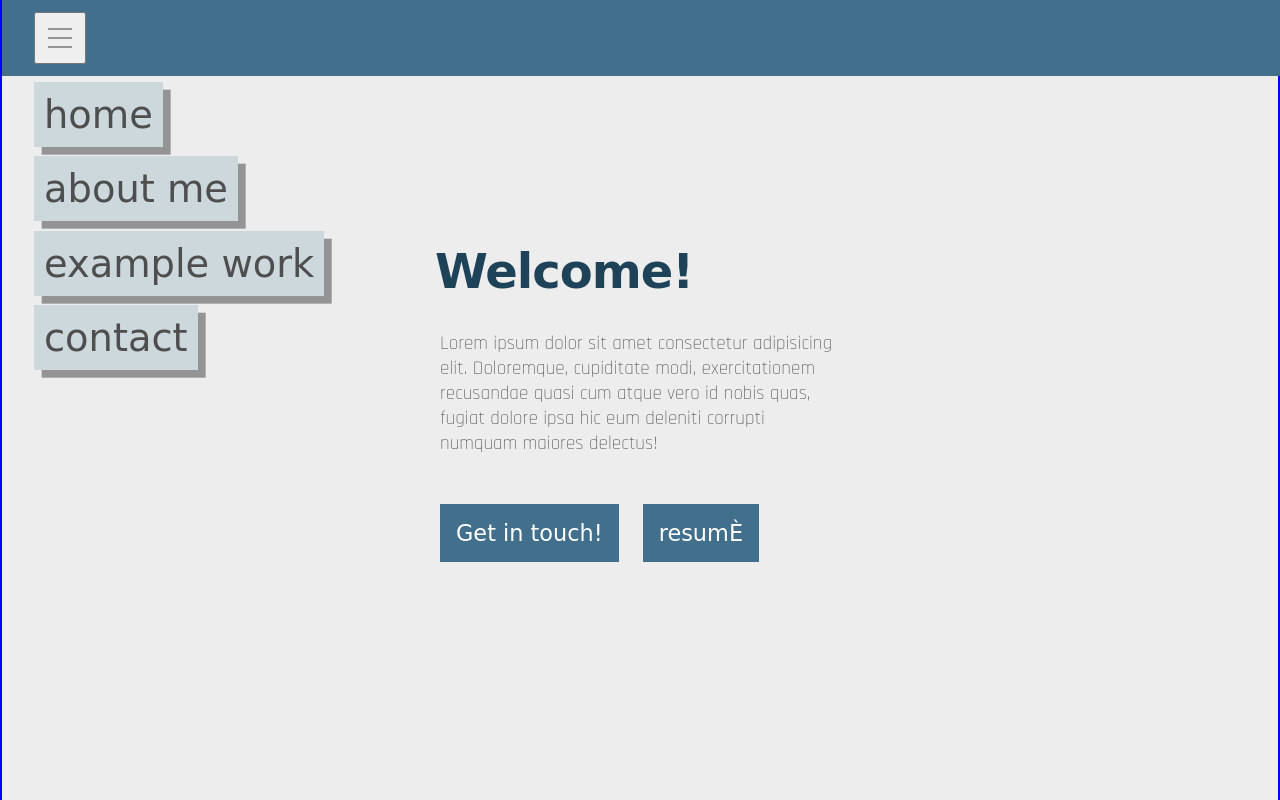
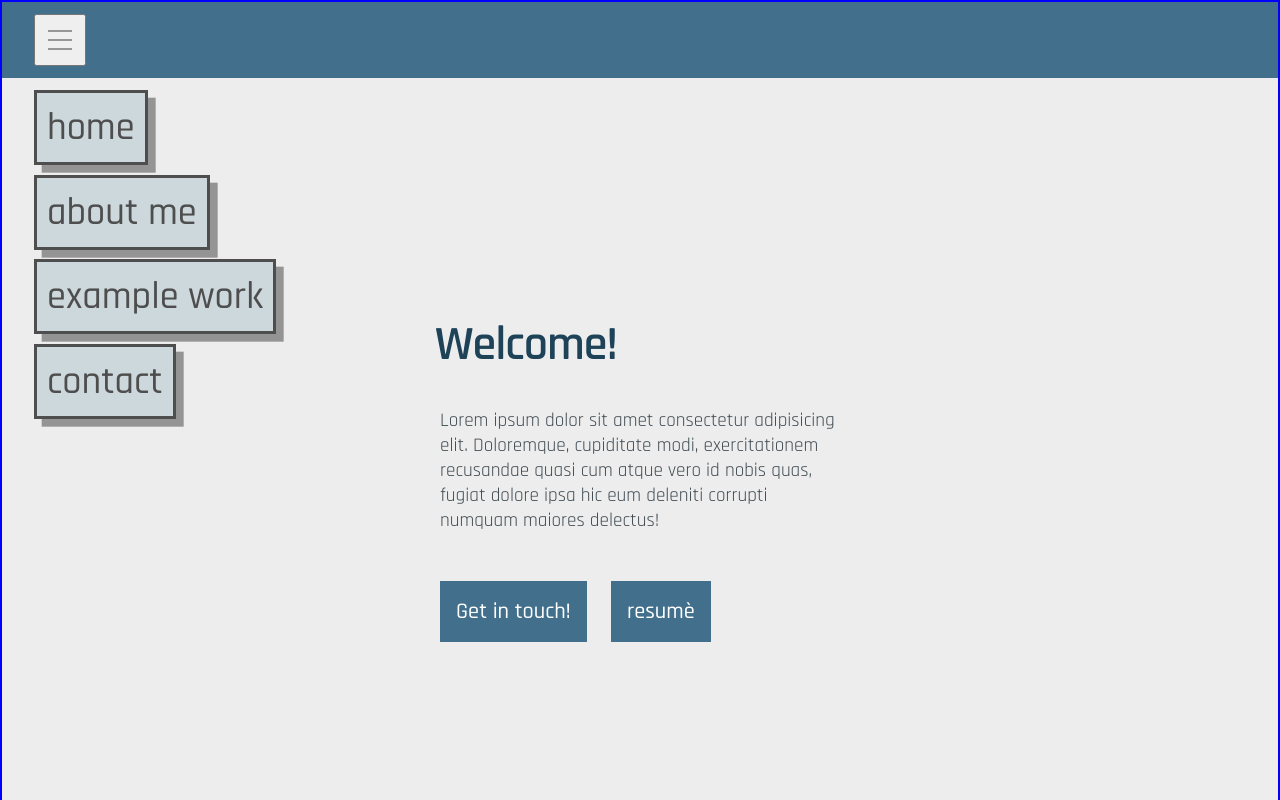
Before and after one commit to nnall/Portfolio, a plain HTML site: page index.html in a window 1280 px wide. Both pictures are taken after a click on the button 60 px from the left and 38 px from the top of the page. Shown: the top 800 px of the page. Drawn offline with Linux system fonts and the light colour scheme; a web font is replaced by a local one.

Commit message:
font fam change, nav, more readable

```diff
--- a/index.html
+++ b/index.html
@@ -8,15 +8,16 @@
 
     <!-- Fonts -->
 
-    <!-- Bungee Hairline  (font-family: 'Bungee Hairline', cursive; | 'regular' font-weight)-->
+        <!-- Bungee Hairline  (font-family: 'Bungee Hairline', cursive; | 'regular' font-weight)
+            <link rel="preconnect" href="https://fonts.googleapis.com">
+            <link rel="preconnect" href="https://fonts.gstatic.com" crossorigin>
+            <link href="https://fonts.googleapis.com/css2?family=Bungee+Hairline&display=swap" rel="stylesheet">
+        -->
+
+    <!--Rajdhani (font-family: 'Rajdhani', sans-serif; | '300 -  600' font-weights)-->
     <link rel="preconnect" href="https://fonts.googleapis.com">
     <link rel="preconnect" href="https://fonts.gstatic.com" crossorigin>
-    <link href="https://fonts.googleapis.com/css2?family=Bungee+Hairline&display=swap" rel="stylesheet">
-
-    <!-- Rajdhani (font-family: 'Rajdhani', sans-serif; | '300, 600' font-weights)-->
-    <link rel="preconnect" href="https://fonts.googleapis.com">
-    <link rel="preconnect" href="https://fonts.gstatic.com" crossorigin>
-    <link href="https://fonts.googleapis.com/css2?family=Rajdhani:wght@300;600&display=swap" rel="stylesheet">
+    <link href="https://fonts.googleapis.com/css2?family=Rajdhani:wght@300;400;500;600&display=swap" rel="stylesheet">
 
     <link rel="stylesheet" href="main.css">
 </head>
@@ -25,7 +26,7 @@
 <body>
     <header>
         <button class="nav__btn">
-            <img src="svg/menu.svg" alt="menuSVG" class="nav__svg">
+            <img src="svg/menu.svg" alt="menu SVG" class="nav__svg">
         </button>
         <nav>
             <ul class="nav__list">
@@ -55,13 +56,17 @@
                     Lorem ipsum dolor sit amet consectetur adipisicing elit. Doloremque, cupiditate modi, exercitationem recusandae quasi cum atque vero id nobis quas, fugiat dolore ipsa hic eum deleniti corrupti numquam maiores delectus!
                 </p>
                 <div class="hero__btnContainer">
-                    <button class="hero__btn hero__contactBtn">Get in touch!</button> <!-- to footer -->
-                    <button class="hero__btn hero__resumeBtn">
+                    <a class="hero__btn hero__contactBtn">Get in touch!</a> <!-- to footer -->
+                    <a class="hero__btn hero__resumeBtn">
                         <!-- link to pop-up window, scrollable img viewer pop up, contains .pdf button in left corner, X in right corner-->
-                        resum<span>&Egrave;</span>
-                    </button>
+                        resum<span>&egrave;</span>
+                    </a>
                 </div>
             </section>
+            <section class="hero__previewer">
+
+            </section>
+
         </div>
 
         <div class="container aboutme__container">
--- a/main.css
+++ b/main.css
@@ -39,7 +39,6 @@ body{
 }
 
 h1, h2, h3{
-    font-family:'Bungee Hairline', cursive;
 }
 
 h1{
@@ -48,7 +47,8 @@ h1{
 }
 
 p{
-    color:var(--tanGreyDark);
+    color:var(--darkGrey);
+    font-weight:400;
 }
 
 /* turn back to header being included here, undo margin-top adjustments */
@@ -66,9 +66,9 @@ section > * + *{
     margin-top:1rem;
 }
 
-button:not(.nav__btn){
+button:not(.nav__btn),
+.hero__btn{
     border:none;
-    font-family:'Bungee Hairline', cursive;
 
     font-size:1.4rem;              /*don't use 'em' bc font-size on container reset 1em to 0 */
     padding: 1rem;
@@ -77,17 +77,21 @@ button:not(.nav__btn){
 }
 
 button, a{
+    font-family: 'Rajdhani', sans-serif;
     transition:ease 115ms;
+    font-weight: 500;;
 }
 
 /* hover state for everything except hamburger .nav__btn */
-button:not(.nav__btn):hover{    /* <-- any button that it not the nav toggle, nor one of the nav link (so buttons), plys*/
+button:not(.nav__btn):hover,
+.hero__btn:hover{
     cursor:pointer;
     transform:scale(1.15) translate(-.15rem, -.15rem);
     box-shadow:.28em .28em var(--boxShadow);
-    color:var(--tanGrey);
-    background-color: var(--white);
-    color: var(--tanGreyDark);
+    font-weight:600;
+    /* color:var(--tanGrey);  */
+    background-color: var(--darkBlue);
+    /* color: var(--tanGreyDark); */
 }
 
 
@@ -95,13 +99,15 @@ button:not(.nav__btn):hover{    /* <-- any button that it not the nav toggle, no
 .nav__list__link:hover{
     transform:scale(1.15) translate(-.15rem, -.15rem);
     box-shadow:.28em .28em var(--boxShadow);
-    background-color: var(--lightGrey);
+    background-color: var(--darkBlue);
     color:white;
 }
 
 
 /* click state */
-button:not(.nav__btn):active, .nav__list__link:active{
+button:not(.nav__btn):active,
+.hero__btn:active,
+.nav__list__link:active{
     color: white;
     background-color: var(--darkBlue);
     transform:scale(1) translate(0rem,0rem) ;
@@ -114,15 +120,16 @@ button:not(.nav__btn):active, .nav__list__link:active{
 
 header{
     padding:.75rem 2rem;
-    position:fixed;
+    position:sticky;
     top:0;
     min-width:100%;
     background-color:var(--medBlue);
-    z-index: 1; /* using with pos:rel'd h1 z-index:0, so that h1 wouldn't go over top of it header*/
+    /* z-index: 1; using with pos:rel'd h1 z-index:0, so that h1 wouldn't go over top of it header */
 }
 
 .nav__btn{
     display:flex;
+
     /* border:1px solid red; */
 }
 
@@ -150,7 +157,7 @@ header{
 
 nav{
    position:absolute;
-   top:4.5rem;
+   top:4.9rem;
    display:none;
    /* border:1px solid green; */
 }
@@ -163,7 +170,7 @@ nav{
 /* <ul> */
 .nav__list{
     list-style-type: none;
-    font-family: 'Bungee Hairline', cursive;
+
 
 }
 
@@ -183,6 +190,7 @@ nav{
     color:var(--tanGreyDark);
     font-size:1.5em;
     padding:10px;
+    border:3px solid var(--tanGreyDark);
 
 }
 
```
